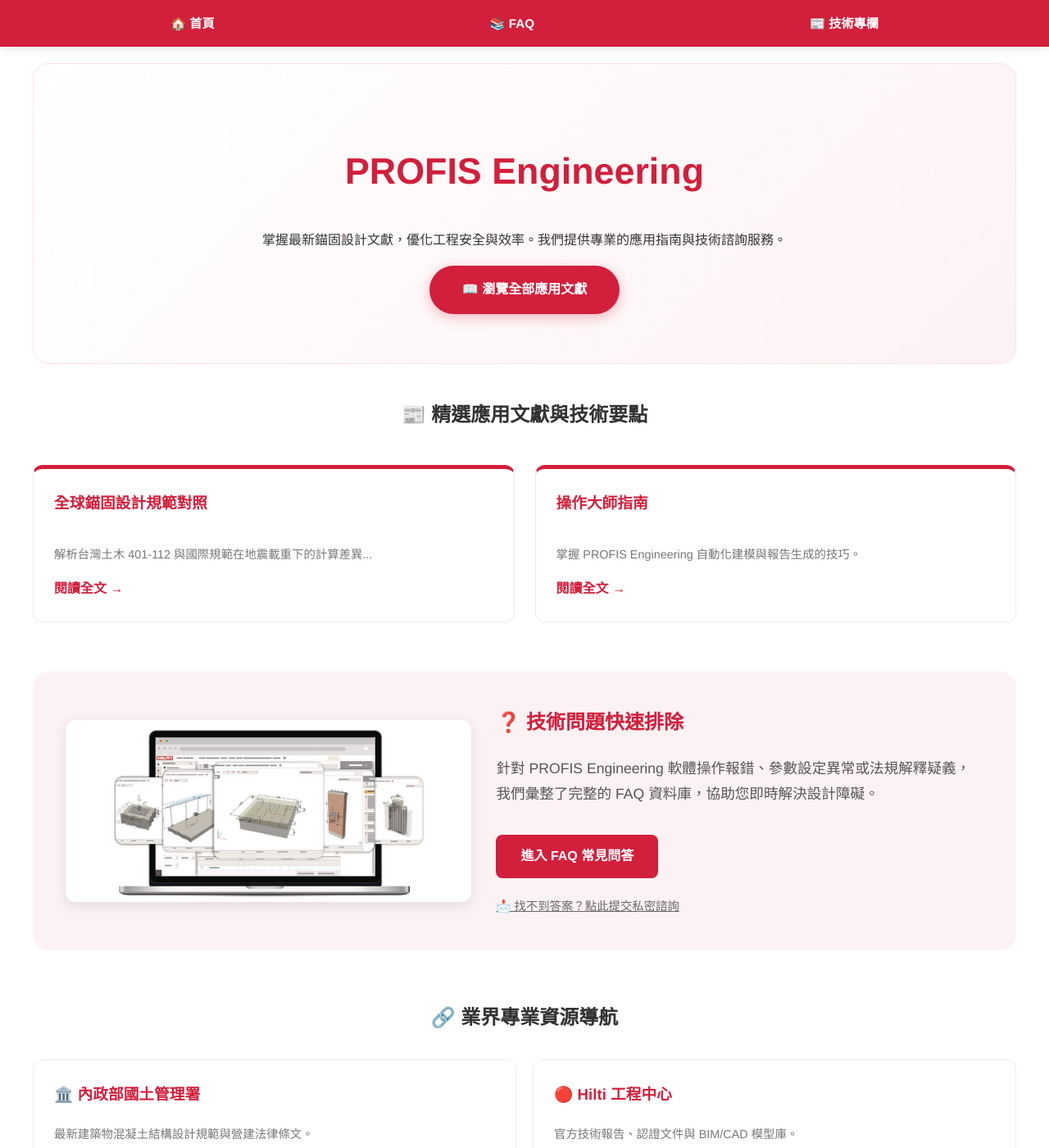
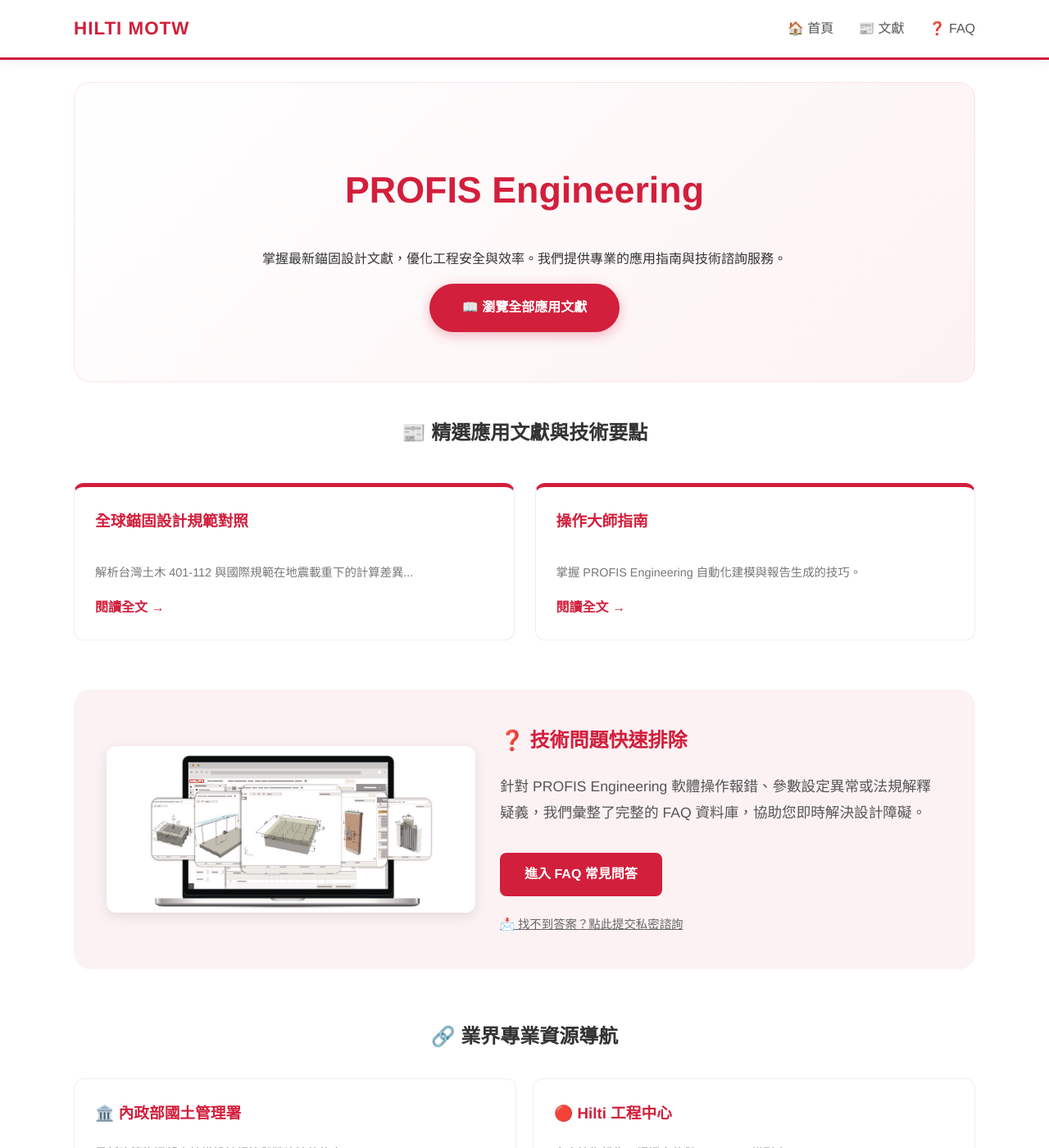
Before and after one commit to SSTTW/TWsoftware-FAQ, a Jekyll site: the page built from index.md, in a window 1280 px wide and 1400 px high. Shown: the whole window at 82% size. Built offline with Jekyll 4.4.1, drawn with Linux system fonts in a browser that asks for light colours.

Commit message:
Update default.html

```diff
--- a/_layouts/default.html
+++ b/_layouts/default.html
@@ -5,53 +5,81 @@
   <meta name="viewport" content="width=device-width, initial-scale=1.0">
   <title>{{ page.title | default: "MOTW 技術支援中心" }}</title>
   <style>
-    /* 強制清除 GitHub 預設的干擾邊距 */
+    /* 1. 基礎設定：模仿 WebTech 的乾淨風格 */
     html, body {
       margin: 0;
       padding: 0;
       width: 100%;
-      max-width: 100vw;
       overflow-x: hidden;
-      background-color: #ffffff;
-      font-family: -apple-system, BlinkMacSystemFont, "Segoe UI", Roboto, "Helvetica Neue", Arial, sans-serif;
+      background-color: #fcfcfc; /* 極淺灰底，襯托白色內容 */
+      font-family: "PingFang TC", "Microsoft JhengHei", sans-serif;
+      color: #333;
     }
 
-    /* 頂部導覽列樣式 */
+    /* 2. 凍結導覽列 (Sticky Header) */
     nav {
-      background: #D21F3C; /* Hilti 紅 */
-      padding: 15px 0;
-      position: sticky;
+      background: #ffffff; /* 改為白底紅字，更有 WebTech 的精緻感 */
+      padding: 0;
+      position: fixed; /* 強制凍結在最上方 */
       top: 0;
+      left: 0;
+      width: 100%;
       z-index: 1000;
-      box-shadow: 0 2px 10px rgba(0,0,0,0.1);
+      box-shadow: 0 2px 15px rgba(0,0,0,0.08);
+      border-bottom: 3px solid #D21F3C; /* 底部細紅線 */
     }
 
     .nav-container {
-      max-width: 1200px;
+      max-width: 1100px;
       margin: 0 auto;
       display: flex;
-      justify-content: space-around;
+      justify-content: space-between;
       align-items: center;
+      height: 70px; /* 固定高度 */
+      padding: 0 20px;
     }
 
-    .nav-container a {
-      color: white;
+    .nav-logo {
+      font-weight: 900;
+      color: #D21F3C;
+      font-size: 1.4em;
       text-decoration: none;
-      font-weight: bold;
-      font-size: 0.95em;
+      letter-spacing: 1px;
     }
 
-    /* 主要內容區塊 */
-    main {
-      max-width: 1200px;
-      margin: 0 auto;
-      padding: 20px 15px;
+    .nav-links {
+      display: flex;
+      gap: 30px;
     }
 
-    /* 確保圖片與卡片在手機版不會撐破 */
-    img, iframe, canvas {
-      max-width: 100%;
-      height: auto;
+    .nav-links a {
+      color: #555;
+      text-decoration: none;
+      font-weight: 500;
+      font-size: 1em;
+      transition: 0.3s;
+      padding: 10px 0;
+    }
+
+    .nav-links a:hover {
+      color: #D21F3C;
+    }
+
+    /* 3. 內容區塊位移：因為 Header 凍結了，內容要往下推 70px 避免被遮住 */
+    main {
+      max-width: 1100px;
+      margin: 100px auto 50px; /* 上方邊距增加到 100px */
+      padding: 0 20px;
+      min-height: 80vh;
+      background: transparent;
+    }
+
+    /* 4. 響應式優化 */
+    @media (max-width: 768px) {
+      .nav-container { height: 60px; padding: 0 15px; }
+      .nav-links { gap: 15px; }
+      .nav-links a { font-size: 0.9em; }
+      main { margin-top: 80px; }
     }
   </style>
 </head>
@@ -59,9 +87,12 @@
 
   <nav>
     <div class="nav-container">
-      <a href="/TWsoftware-FAQ/">🏠 首頁</a>
-      <a href="/TWsoftware-FAQ/faq.html">📚 FAQ</a>
-      <a href="/TWsoftware-FAQ/blog.html">📰 技術專欄</a>
+      <a href="/TWsoftware-FAQ/" class="nav-logo">HILTI MOTW</a>
+      <div class="nav-links">
+        <a href="/TWsoftware-FAQ/">🏠 首頁</a>
+        <a href="/TWsoftware-FAQ/blog.html">📰 文獻</a>
+        <a href="/TWsoftware-FAQ/faq.html">❓ FAQ</a>
+      </div>
     </div>
   </nav>
 
@@ -69,5 +100,9 @@
     {{ content }}
   </main>
 
+  <footer style="text-align: center; padding: 40px 0; color: #999; font-size: 0.8em; border-top: 1px solid #eee;">
+    © 2026 MOTW Engineering Support Team
+  </footer>
+
 </body>
 </html>
```
